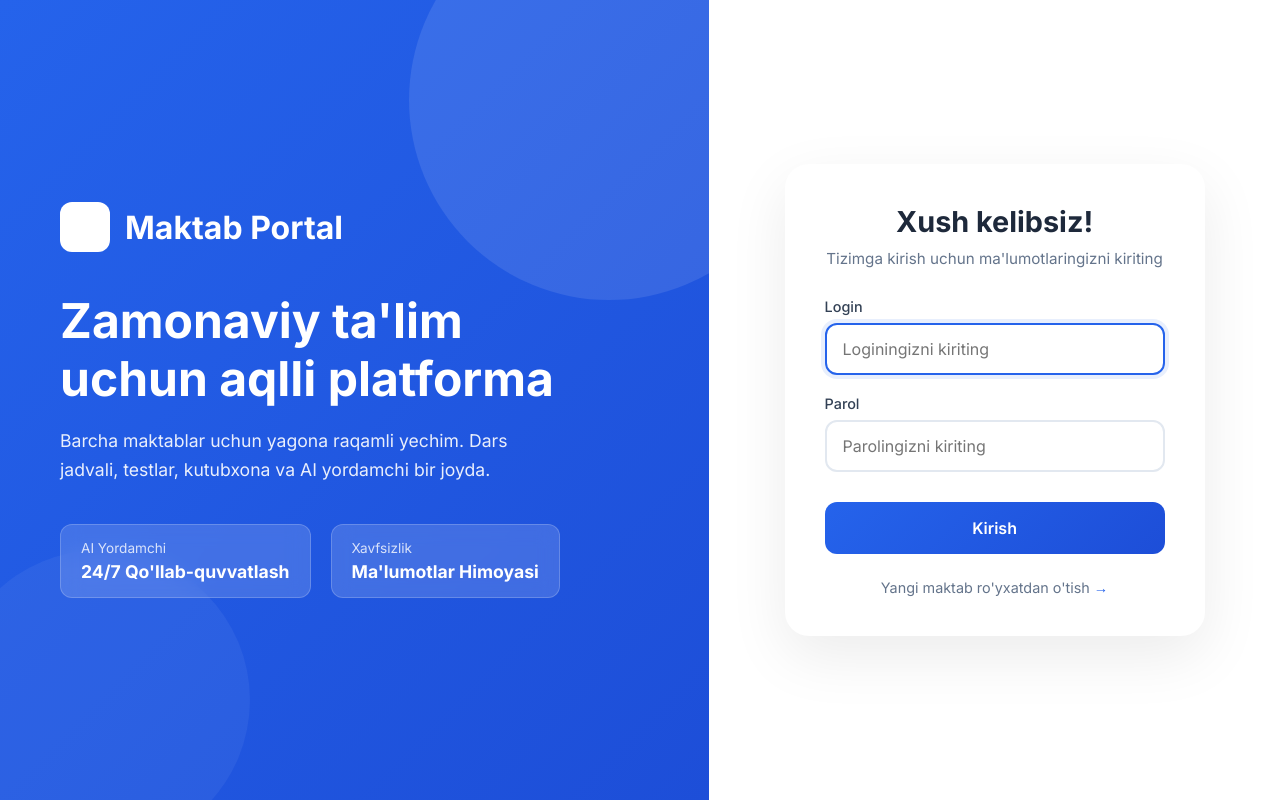
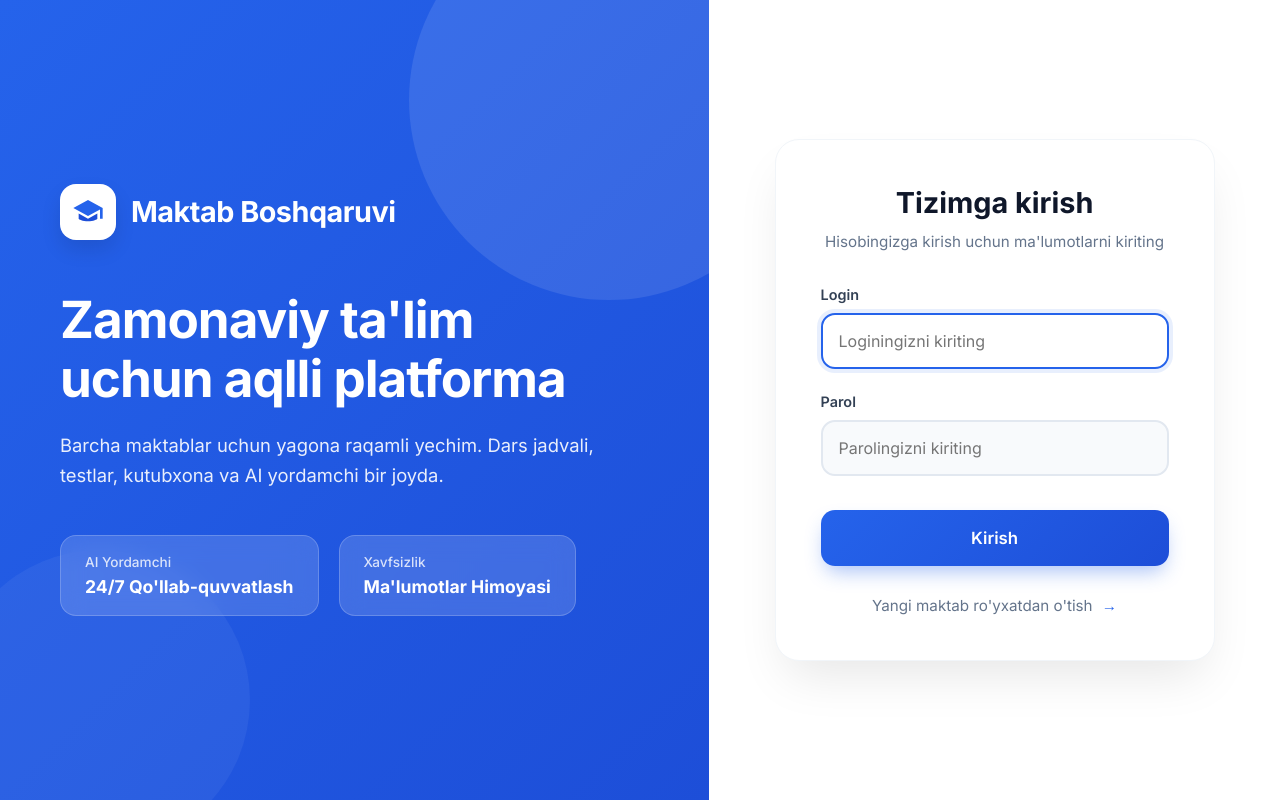
Before and after one commit to inatillayevsuhrob6-prog/maktab-portal, a Flask app: page / in a window 1280 px wide. Run offline with Flask 3, Linux system fonts and the light colour scheme; some libraries are stand-ins or nearby versions.

Commit message:
Update login.html

```diff
--- a/templates/login.html
+++ b/templates/login.html
@@ -3,7 +3,7 @@
 <head>
     <meta charset="UTF-8">
     <meta name="viewport" content="width=device-width, initial-scale=1.0">
-    <title>Maktab Portal - Kirish</title>
+    <title>Maktab Boshqaruvi - Kirish</title>
     <link href="https://fonts.googleapis.com/css2?family=Inter:wght@300;400;500;600;700&display=swap" rel="stylesheet">
     <style>
         * { margin: 0; padding: 0; box-sizing: border-box; font-family: 'Inter', sans-serif; }
@@ -52,44 +52,46 @@
         }
 
         .brand-logo {
-            font-size: 2rem;
+            font-size: 1.8rem;
             font-weight: 800;
-            margin-bottom: 40px;
+            margin-bottom: 50px;
             display: flex;
             align-items: center;
             gap: 15px;
             z-index: 2;
+            letter-spacing: -0.5px;
         }
 
         .brand-icon {
-            width: 50px;
-            height: 50px;
+            width: 56px;
+            height: 56px;
             background: white;
-            border-radius: 12px;
+            border-radius: 16px;
             display: flex;
             align-items: center;
             justify-content: center;
-            color: #2563eb;
-            font-size: 1.5rem;
+            box-shadow: 0 10px 20px rgba(0,0,0,0.1);
         }
 
         .hero-text {
             z-index: 2;
-            max-width: 500px;
+            max-width: 550px;
         }
 
         .hero-text h1 {
-            font-size: 3rem;
-            line-height: 1.2;
-            margin-bottom: 20px;
-            font-weight: 700;
+            font-size: 3.2rem;
+            line-height: 1.15;
+            margin-bottom: 24px;
+            font-weight: 800;
+            letter-spacing: -1px;
         }
 
         .hero-text p {
-            font-size: 1.1rem;
+            font-size: 1.15rem;
             opacity: 0.9;
             line-height: 1.6;
-            margin-bottom: 40px;
+            margin-bottom: 45px;
+            font-weight: 400;
         }
 
         .features {
@@ -100,21 +102,30 @@
 
         .feature-item {
             background: rgba(255,255,255,0.15);
-            backdrop-filter: blur(10px);
-            padding: 15px 20px;
-            border-radius: 12px;
+            backdrop-filter: blur(12px);
+            -webkit-backdrop-filter: blur(12px);
+            padding: 18px 24px;
+            border-radius: 16px;
             border: 1px solid rgba(255,255,255,0.2);
+            transition: transform 0.3s;
+        }
+
+        .feature-item:hover {
+            transform: translateY(-5px);
+            background: rgba(255,255,255,0.2);
         }
 
         .feature-item span {
             display: block;
             font-size: 0.85rem;
             opacity: 0.8;
-            margin-bottom: 5px;
+            margin-bottom: 6px;
+            font-weight: 500;
         }
 
         .feature-item strong {
             font-size: 1.1rem;
+            font-weight: 700;
         }
 
         /* O'NG TOMON - LOGIN FORMA */
@@ -129,22 +140,24 @@
 
         .login-card {
             width: 100%;
-            max-width: 420px;
-            padding: 40px;
+            max-width: 440px;
+            padding: 45px;
             background: white;
             border-radius: 24px;
-            box-shadow: 0 20px 60px rgba(0,0,0,0.08);
+            box-shadow: 0 25px 50px -12px rgba(0,0,0,0.1);
+            border: 1px solid #f1f5f9;
         }
 
         .login-header {
             text-align: center;
-            margin-bottom: 30px;
+            margin-bottom: 35px;
         }
 
         .login-header h2 {
             font-size: 1.8rem;
-            color: #1e293b;
-            margin-bottom: 10px;
+            color: #0f172a;
+            margin-bottom: 12px;
+            font-weight: 700;
         }
 
         .login-header p {
@@ -153,62 +166,66 @@
         }
 
         .form-group {
-            margin-bottom: 20px;
+            margin-bottom: 24px;
         }
 
         .form-group label {
             display: block;
-            margin-bottom: 8px;
+            margin-bottom: 10px;
             color: #334155;
-            font-weight: 500;
+            font-weight: 600;
             font-size: 0.9rem;
         }
 
         .form-group input {
             width: 100%;
-            padding: 14px 16px;
+            padding: 16px;
             border: 2px solid #e2e8f0;
-            border-radius: 12px;
+            border-radius: 14px;
             font-size: 1rem;
             transition: all 0.3s;
             outline: none;
+            background: #f8fafc;
         }
 
         .form-group input:focus {
             border-color: #2563eb;
+            background: white;
             box-shadow: 0 0 0 4px rgba(37, 99, 235, 0.1);
         }
 
         .btn-login {
             width: 100%;
-            padding: 16px;
+            padding: 18px;
             background: linear-gradient(135deg, #2563eb 0%, #1d4ed8 100%);
             color: white;
             border: none;
-            border-radius: 12px;
-            font-size: 1rem;
+            border-radius: 14px;
+            font-size: 1.05rem;
             font-weight: 600;
             cursor: pointer;
-            transition: transform 0.2s, box-shadow 0.2s;
+            transition: all 0.3s;
             margin-top: 10px;
+            box-shadow: 0 10px 20px -5px rgba(37, 99, 235, 0.4);
         }
 
         .btn-login:hover {
             transform: translateY(-2px);
-            box-shadow: 0 10px 20px rgba(37, 99, 235, 0.3);
+            box-shadow: 0 15px 25px -5px rgba(37, 99, 235, 0.5);
         }
 
         .register-link {
             text-align: center;
-            margin-top: 25px;
+            margin-top: 30px;
             color: #64748b;
-            font-size: 0.9rem;
+            font-size: 0.95rem;
         }
 
         .register-link a {
             color: #2563eb;
             text-decoration: none;
             font-weight: 600;
+            margin-left: 5px;
         }
 
         .register-link a:hover {
@@ -218,7 +235,8 @@
         /* Mobil versiya */
         @media (max-width: 968px) {
             .left-side { display: none; }
-            .right-side { flex: 1; }
+            .right-side { flex: 1; padding: 20px; }
+            .login-card { box-shadow: none; border: none; padding: 20px; }
         }
     </style>
 </head>
@@ -226,8 +244,15 @@
     <!-- CHAP TOMON -->
     <div class="left-side">
         <div class="brand-logo">
-            <div class="brand-icon"></div>
-            Maktab Portal
+            <!-- MAKTAB IKONKASI (SVG) -->
+            <div class="brand-icon">
+                <svg width="32" height="32" viewBox="0 0 24 24" fill="none" xmlns="http://www.w3.org/2000/svg">
+                    <path d="M12 3L1 9L12 15L21 10.09V17H23V9L12 3Z" fill="#2563eb"/>
+                    <path d="M5 13.18V17.18C5 17.18 8 19 12 19C16 19 19 17.18 19 17.18V13.18L12 17L5 13.18Z" fill="#1d4ed8"/>
+                </svg>
+            </div>
+            <!-- YANGI NOM -->
+            Maktab Boshqaruvi
         </div>
 
         <div class="hero-text">
@@ -251,14 +276,14 @@
     <div class="right-side">
         <div class="login-card">
             <div class="login-header">
-                <h2>Xush kelibsiz!</h2>
-                <p>Tizimga kirish uchun ma'lumotlaringizni kiriting</p>
+                <h2>Tizimga kirish</h2>
+                <p>Hisobingizga kirish uchun ma'lumotlarni kiriting</p>
             </div>
 
             {% with messages = get_flashed_messages(with_categories=true) %}
                 {% if messages %}
                     {% for category, message in messages %}
-                        <div style="background: {% if category == 'danger' %}#fee2e2{% else %}#dcfce7{% endif %}; color: {% if category == 'danger' %}#991b1b{% else %}#166534{% endif %}; padding: 12px; border-radius: 8px; margin-bottom: 20px; font-size: 0.9rem;">
+                        <div style="background: {% if category == 'danger' %}#fee2e2{% else %}#dcfce7{% endif %}; color: {% if category == 'danger' %}#991b1b{% else %}#166534{% endif %}; padding: 14px; border-radius: 10px; margin-bottom: 24px; font-size: 0.9rem; text-align: center;">
                             {{ message }}
                         </div>
                     {% endfor %}
```
